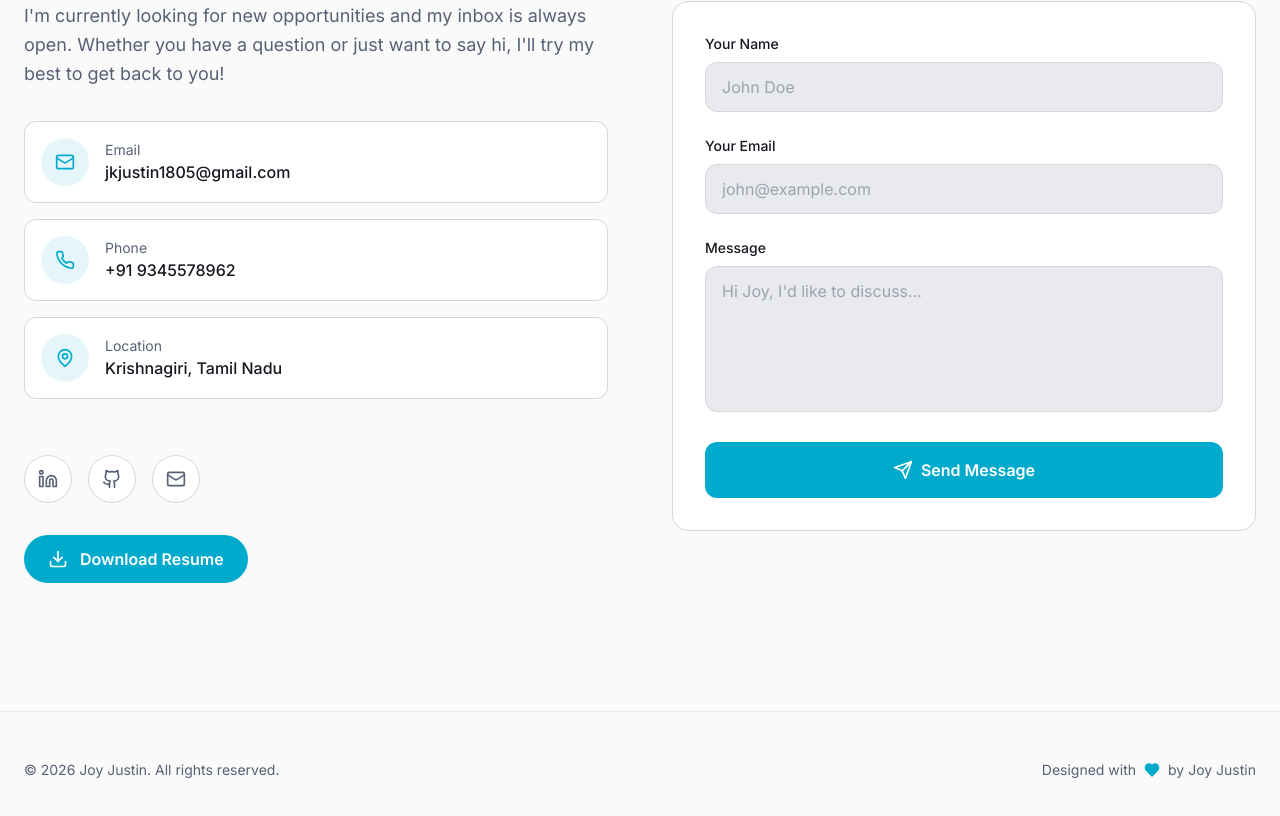
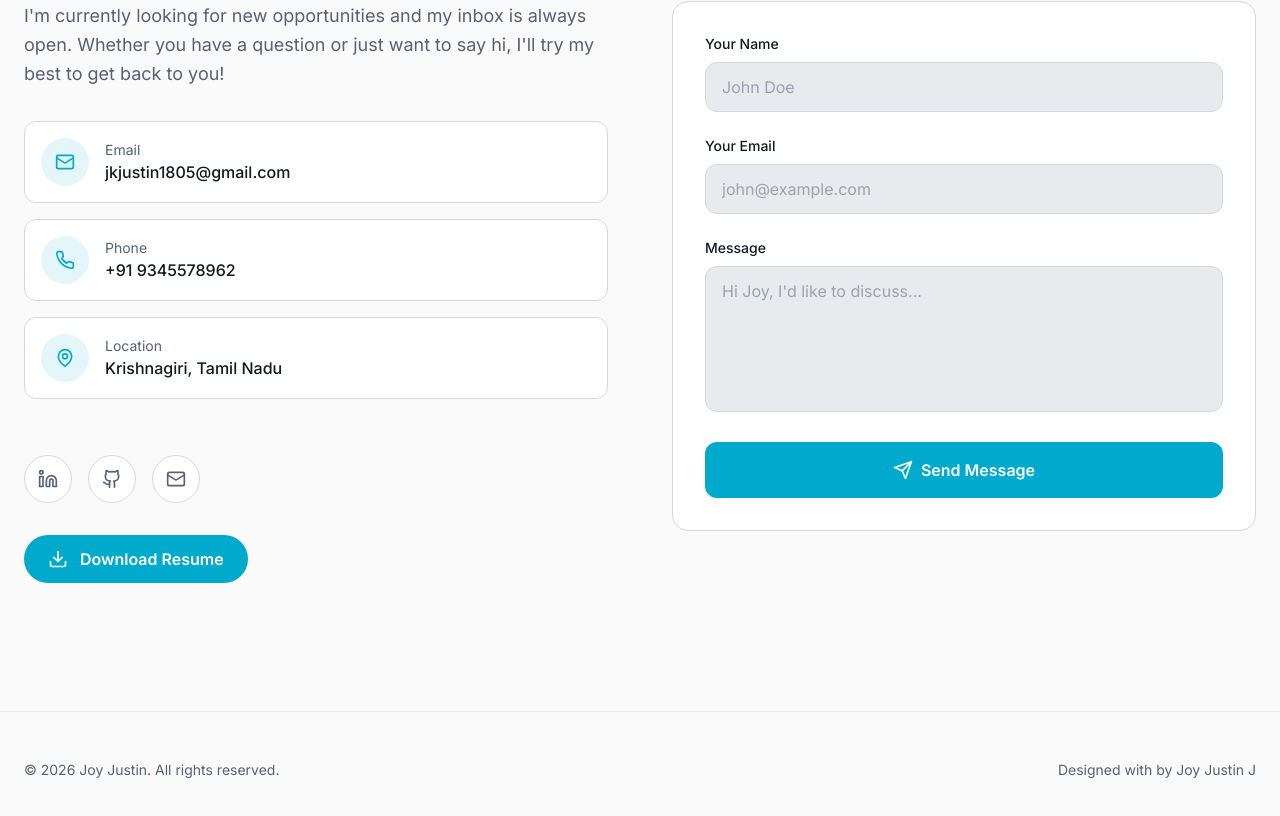
Before and after one commit to JoyJustinJ/Modern-Personal-Portfolio, a React (Vite) app: page / in a window 1280 px wide. Shown: the part 5499-6315 px from the top of the page. Built offline with nearby package versions, Linux system fonts and the light colour scheme.

Commit message:
Update Footer.tsx

```diff
--- a/src/components/Footer.tsx
+++ b/src/components/Footer.tsx
@@ -24,7 +24,7 @@ const Footer = () => {
                         viewport={{ once: true }}
                         transition={{ delay: 0.1 }}
                     >
-                        Designed with <Heart className="w-4 h-4 text-primary fill-primary" /> by Joy Justin
+                        Designed with by Joy Justin J
                     </motion.p>
 
 
```
